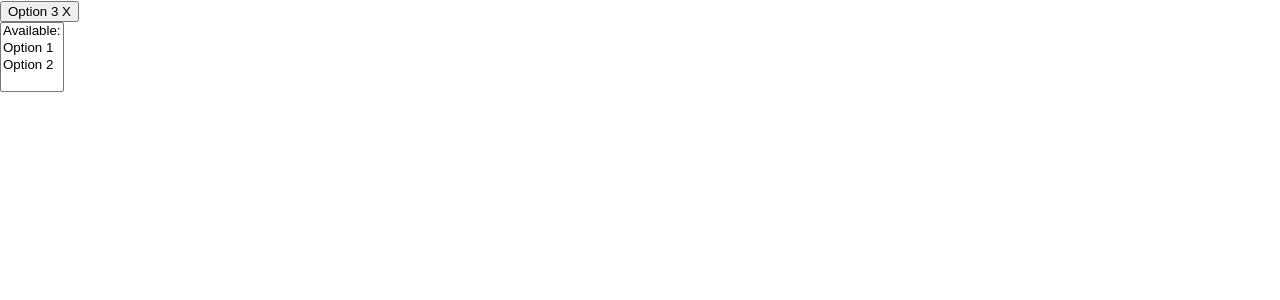
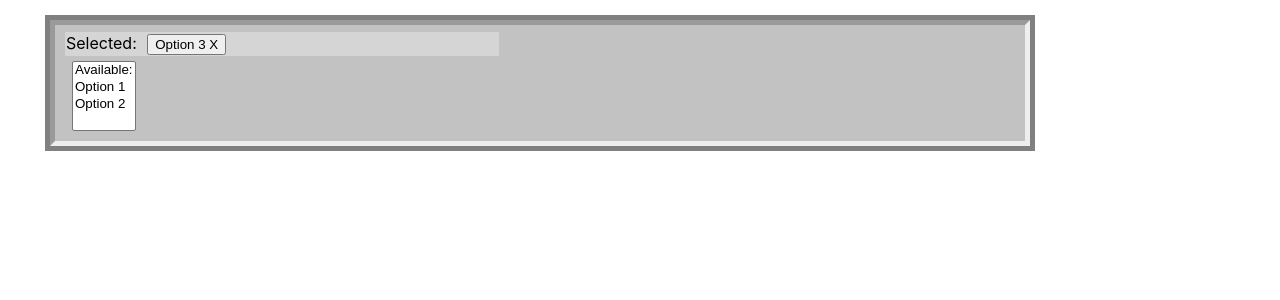
Before and after one commit to vlstus/react-components-library, a React (Create React App) app: page / in a window 1280 px wide. Shown: the top 300 px of the page. Built offline with nearby package versions, Linux system fonts and the light colour scheme.

Commit message:
some styles added

```diff
--- a/src/multiselect/Multiselect.css
+++ b/src/multiselect/Multiselect.css
@@ -0,0 +1,27 @@
+div.multiselect-container {
+    background: rgba(55, 55, 55, 0.3);
+    border: 5px inset;
+    margin: 20px 30px 40px 50px;
+    padding: 5px 5px 5px 5px;
+    height: 75%;
+    width: 75%;
+    outline: 5px solid gray;
+}
+
+div.selected-container, div.available-container {
+    margin: 2px 3px 4px 5px;
+    padding: 1px 1px 1px 1px;
+    height: 45%;
+    width: 45%;
+}
+
+div.selected-container {
+    background: rgba(255, 255, 255, 0.3);
+}
+
+span.selected-button-container, span.available-select-container {
+    margin: 2px 3px 4px 5px;
+    padding: 1px 1px 1px 1px;
+    height: 45%;
+    width: 45%;
+}
--- a/src/multiselect/Multiselect.tsx
+++ b/src/multiselect/Multiselect.tsx
@@ -1,5 +1,6 @@
 import React from "react";
 import {MultiselectProperties} from "./MultiselectTypes";
+import './Multiselect.css';
 
 class Multiselect extends React.Component<Readonly<MultiselectProperties>> {
 
@@ -33,21 +34,25 @@ class Multiselect extends React.Component<Readonly<MultiselectProperties>> {
 
     render() {
         return (
-            <div>
-                <div>
+            <div className='multiselect-container'>
+                <div className='selected-container'>
+                    <label>Selected: </label>
                     {this.props.selectedOptions.map(option => {
-                        return <span><button data-id={option.id} key={option.id}
-                                             onClick={this.handleRemove}>{`${option.label} X`}</button></span>
-                    })}
-                </div>
-                <div>
-                    <span><select multiple={this.props.isMultiSelect} onChange={this.handleSelect}>
+                        return <span className='selected-button-container'>
+                            <button className='selected-button'
+                                    data-id={option.id} key={option.id}
+                                    onClick={this.handleRemove}>{`${option.label} X`}</button></span>
+                    })}</div>
+                <div className='available-container'>
+                    <span className='available-select-container'>
+                        <select className='available-select' multiple={this.props.isMultiSelect}
+                                onChange={this.handleSelect}>
                         {this.props.isMultiSelect ? <option>Available:</option> : <option>---SELECT--</option>}
-                        {this.props.availableOptions.map(option => {
-                            return <option key={option.id} value={option.value}>{option.label}</option>
-                        })}
-                    </select></span>
-                </div>
+                            {this.props.availableOptions.map(option => {
+                                return <option className='available-option' key={option.id}
+                                               value={option.value}>{option.label}</option>
+                            })}
+                    </select></span></div>
             </div>
         );
     }
```
